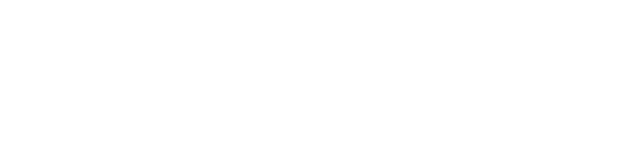
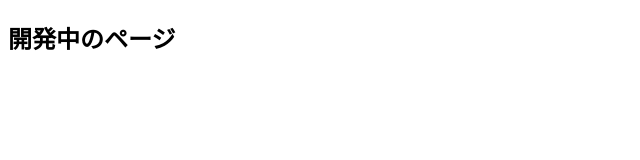
Before and after one commit to NMRitu-Rito620/RituMixHP.github.io, a plain HTML site: page setumei.html in a window 1280 px wide. Shown: the whole page, without its empty margins (0-640 px from the left). Drawn offline with Linux system fonts and the light colour scheme.

Commit message:
Update setumei.html

```diff
--- a/setumei.html
+++ b/setumei.html
@@ -2,11 +2,11 @@
 <html lang="ja">
 <head>
 <meta charset="utf-8">
-<title></title>
+<title>開発中のページ</title>
 <script></script>
 </head>
 <body>
-<h2></h2>
+<h2>開発中のページ</h2>
 
 </body>
 </html>
```
